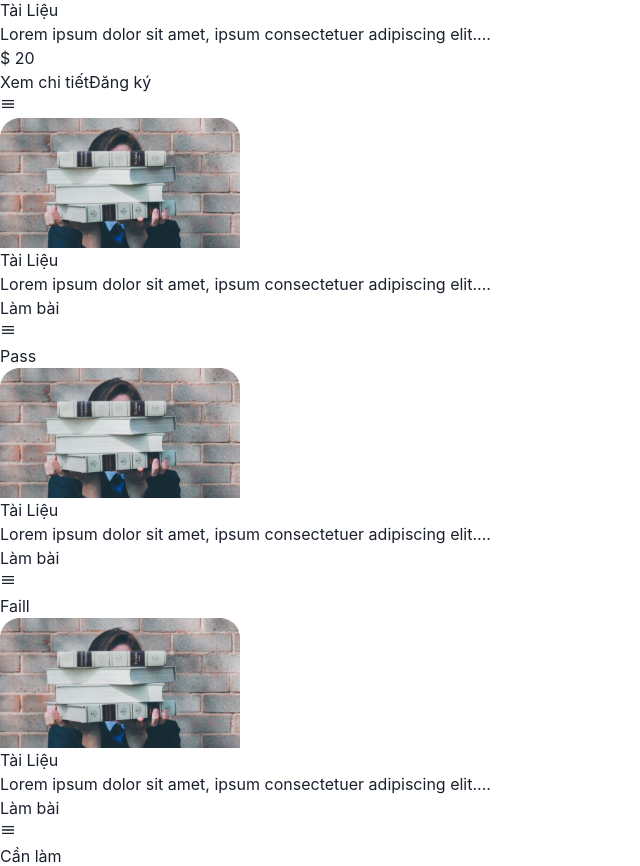
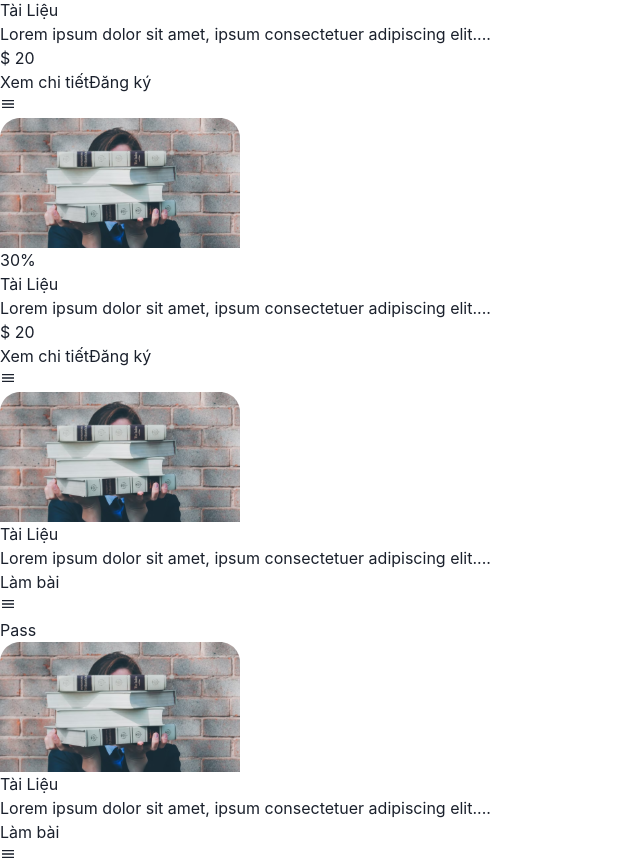
Before and after one commit to KietLe261003/demo_EnglishAbc, a React (Vite) app: page / in a window 1280 px wide. Shown: the part 1706-2572 px from the top of the page, without its empty margins (0-640 px from the left). Built offline with nearby package versions, Linux system fonts and the light colour scheme.

Commit message:
done fix component lesson card

```diff
--- a/src/Components/CardItem/LessonCard.tsx
+++ b/src/Components/CardItem/LessonCard.tsx
@@ -1,4 +1,5 @@
 import CardImage from "../../Assets/Card/Rectangle 178.svg";
+import Level from "../Level/Level";
 interface LessonCardProps {
   name: string;
   description: string;
@@ -7,6 +8,7 @@ interface LessonCardProps {
   price?: number;
   border?: boolean;
   type?: boolean;
+  percent?: number;
 }
 const LessonCard: React.FC<LessonCardProps> = ({
   name,
@@ -16,6 +18,7 @@ const LessonCard: React.FC<LessonCardProps> = ({
   state,
   border = false,
   type = true,
+  percent,
 }) => {
   let classState =
     "absolute top-[110px] right-0 rounded-bl-full rounded-tl-full px-6 py-2 ";
@@ -67,6 +70,12 @@ const LessonCard: React.FC<LessonCardProps> = ({
           alt="Placeholder Image"
           className="w-full max-h-[130px] object-cover"
         />
+        {
+          percent && <div className=" absolute top-0 left-0">
+          <Level percent={percent}></Level>
+        </div>
+        }
+
         <div className="p-[20px]">
           <div className="max-h-full mb-3">
             <div className="font-bold text-base mb-2">{name}</div>
--- a/src/Page/ClientPage/HomePage/HomePage.tsx
+++ b/src/Page/ClientPage/HomePage/HomePage.tsx
@@ -24,6 +24,12 @@ const HomePage = () => {
           name="Tài Liệu"
           price={20}
           description="Lorem ipsum dolor sit amet, ipsum consectetuer adipiscing elit...."
+        />
+        <LessonCard
+          name="Tài Liệu"
+          price={20}
+          description="Lorem ipsum dolor sit amet, ipsum consectetuer adipiscing elit...."
+          percent={30}
         />
       </div>
       <div className="flex flex-col gap-3">
```
